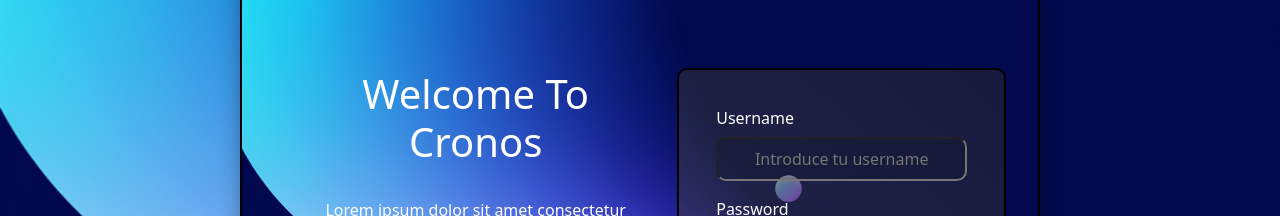
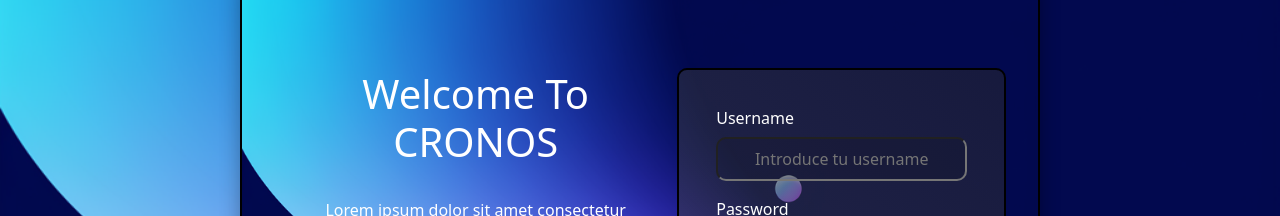
Before and after one commit to KevinALopez/registro-horas-front, an Angular app: page /login in a window 1280 px wide. Shown: the part 186-402 px from the top of the page. Built offline with nearby package versions, Linux system fonts and the light colour scheme.

Commit message:
espero solucionar

```diff
--- a/src/app/pages/login/login.component.html
+++ b/src/app/pages/login/login.component.html
@@ -1,7 +1,7 @@
 <div class="containerComponents">
     <div class="containerAll">
         <div class="containerTitulo">
-            <h1>Welcome To Cronos</h1>
+            <h1>Welcome To CRONOS</h1>
             <p>Lorem ipsum dolor sit amet consectetur adipisicing elit. Neque eaque possimus debitis hic! Nobis impedit
                 beatae consequatur quasi? Cumque enim recusandae nulla earum? Atque voluptates, eligendi eum ducimus
                 vitae
```
